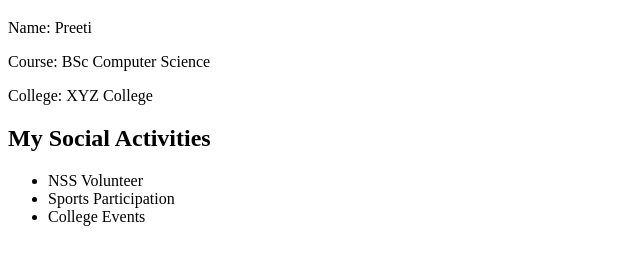
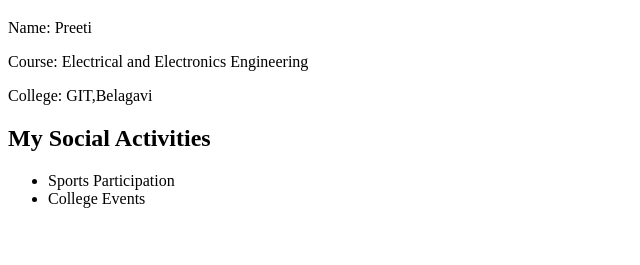
Before and after one commit to preetikendur-beep/preeti.github.io, a plain HTML site: page Index.html in a window 1280 px wide. Shown: the part 61-326 px from the top of the page, without its empty margins (0-640 px from the left). Drawn offline with Linux system fonts and the light colour scheme.

Commit message:
Modify course and college details in Index.html
Updated course and college information in the biodata.

```diff
--- a/Index.html
+++ b/Index.html
@@ -8,12 +8,11 @@
 
 <h1>My Biodata</h1>
 <p>Name: Preeti</p>
-<p>Course: BSc Computer Science</p>
-<p>College: XYZ College</p>
+<p>Course: Electrical and Electronics Engineering</p>
+<p>College:  GIT,Belagavi </p>
 
 <h2>My Social Activities</h2>
 <ul>
-<li>NSS Volunteer</li>
 <li>Sports Participation</li>
 <li>College Events</li>
 </ul>
```
